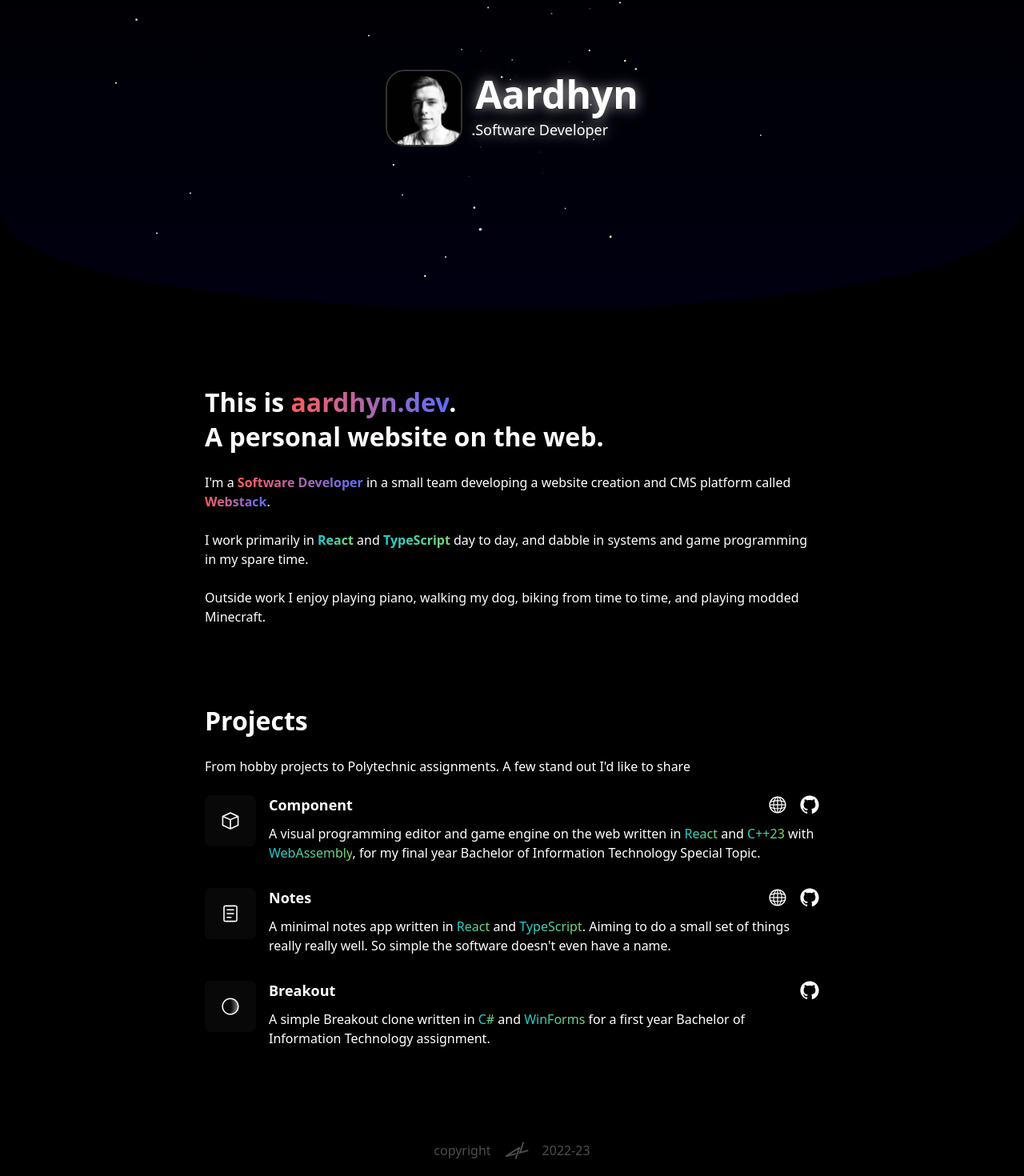
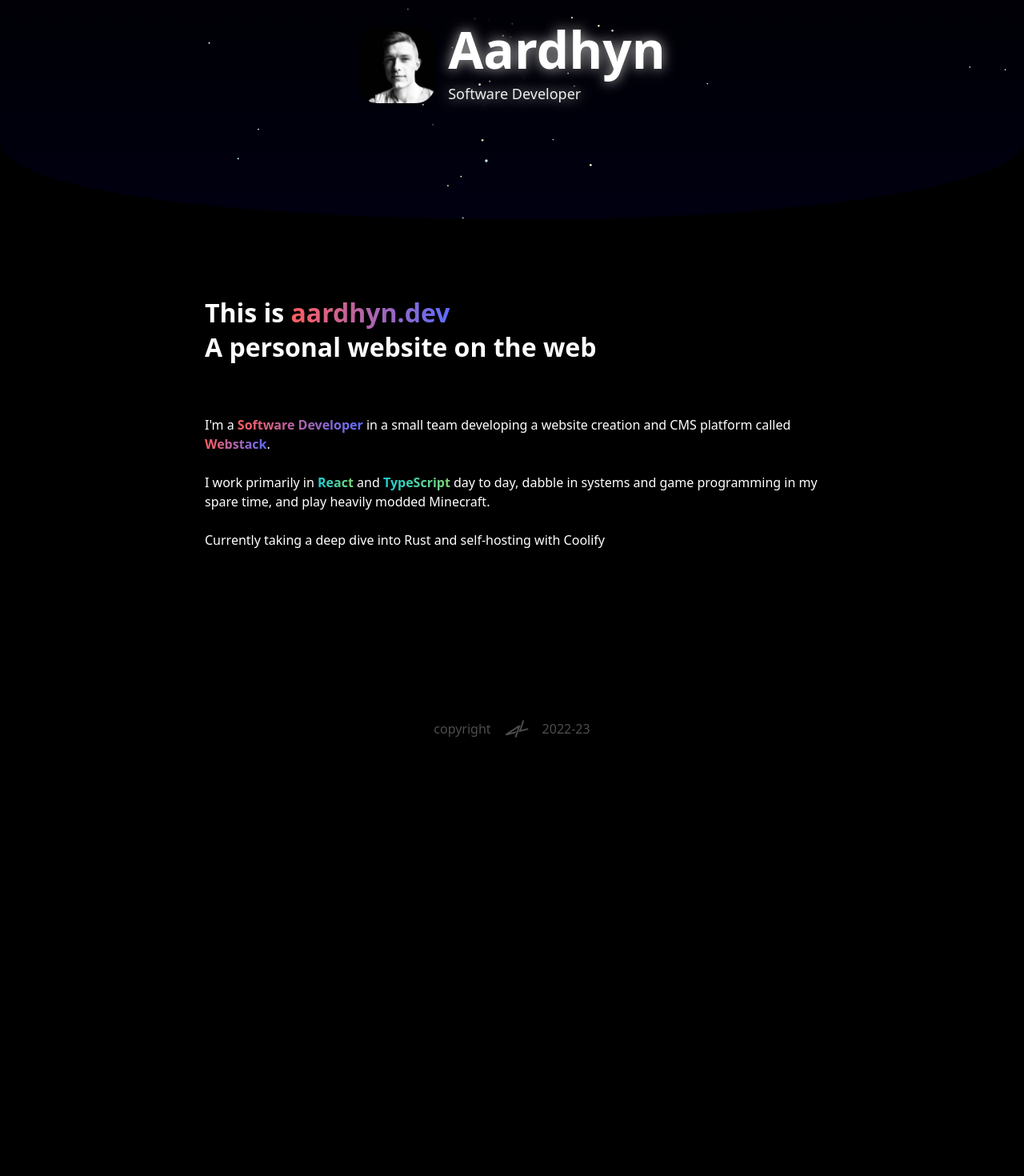
Before and after one commit to aardhyn/aardhyn, a React (Vite) app: page / in a window 1280 px wide. Shown: the part 127-1597 px from the top of the page at 80% size. After the commit the page ends 1070 px from the top, so only its background shows below. Built offline with nearby package versions, Linux system fonts and the light colour scheme.

Commit message:
chore: housekeeping

```diff
--- a/src/App.tsx
+++ b/src/App.tsx
@@ -1,12 +1,12 @@
 import { styled } from "./constant/stitches.config";
-import { Header, Intro, Footer, Projects } from "./sections";
+import { Header, Intro, Footer } from "./sections";
 
 export default function App() {
   return (
     <Main>
       <Header />
       <Intro />
-      <Projects />
+      <Greedy />
       <Footer />
     </Main>
   );
@@ -17,4 +17,7 @@ const Main = styled("main", {
   flexDirection: "column",
   gap: 96,
 });
-const Greedy = styled("div", { flex: 1 });
+
+const Greedy = styled("div", {
+  flex: 1,
+});
--- a/src/component/Typography.tsx
+++ b/src/component/Typography.tsx
@@ -3,15 +3,15 @@ import { WARM, COOL } from "../constant/gradient";
 
 export const H1 = styled("h1", {
   color: "#fff",
-  fontSize: 48,
-  fontWeight: 700,
+  fontSize: 64,
+  fontWeight: 600,
   margin: 0,
   padding: 0,
 });
 
 export const H2 = styled("h2", {
   fontSize: 32,
-  fontWeight: 700,
+  fontWeight: 600,
   color: "#fff",
   margin: 0,
   padding: 0,
--- a/src/sections/+Footer.tsx
+++ /dev/null
@@ -1,29 +0,0 @@
-import { styled } from "../constant/stitches.config";
-import logo from "../asset/logo_w.png";
-
-const start = "2022";
-const end = new Date().getFullYear().toString();
-const endCondensed = end.substring(2, end.length);
-
-const logoSize = 32;
-
-export function Footer() {
-  return (
-    <Root css={{ opacity: 0.3 }}>
-      <span>copyright</span>
-      <img width={logoSize} height={logoSize} src={logo} alt="logo" />
-      <span>
-        {start}-{endCondensed}
-      </span>
-    </Root>
-  );
-}
-const Root = styled("footer", {
-  color: "#fff",
-  margin: "0 auto",
-  display: "flex",
-  alignItems: "center",
-  justifyContent: "center",
-  padding: 16,
-  gap: 16,
-});
--- a/src/sections/+Projects.tsx
+++ /dev/null
@@ -1,128 +0,0 @@
-import { CubeIcon, GitHubLogoIcon, GlobeIcon } from "@radix-ui/react-icons";
-import { Section } from "../component/Section";
-import { A, H3, P, G } from "../component/Typography";
-import { styled } from "../constant/stitches.config";
-import type { Project } from "../constant/projects";
-import { PROJECTS } from "../constant/projects";
-
-export function Projects() {
-  return (
-    <Section>
-      <H2>Projects</H2>
-      <P>
-        From hobby projects to Polytechnic assignments. A few stand out I'd like
-        to share
-      </P>
-      <ProjectsRoot>
-        {PROJECTS.map((project) => (
-          <Project project={project} />
-        ))}
-      </ProjectsRoot>
-    </Section>
-  );
-}
-const ProjectsRoot = styled("div", {
-  display: "flex",
-  flexDirection: "column",
-  gap: 32,
-});
-
-function Project({ project }: { project: Project }) {
-  return (
-    <ProjectRoot>
-      <Graphic large>{project.icon}</Graphic>
-      <Content>
-        <Title>
-          <Graphic small>{project.icon}</Graphic>
-          <H3>{project.title}</H3>
-        </Title>
-        <Links>
-          {project.links.live && (
-            <A
-              href={`https://${project.links.live}`}
-              target="_blank"
-              referrerPolicy="no-referrer"
-              css={{ display: "flex", alignItems: "center" }}
-            >
-              <GlobeIcon width={24} height={24} color="#fff" />
-            </A>
-          )}
-          {project.links.source && (
-            <A
-              href={`https://${project.links.source}`}
-              target="_blank"
-              referrerPolicy="no-referrer"
-              css={{ display: "flex", alignItems: "center" }}
-            >
-              <GitHubLogoIcon width={24} height={24} color="#fff" />
-            </A>
-          )}
-        </Links>
-        <P css={{ gridColumnEnd: "span 2" }}>{project.description}</P>
-      </Content>
-    </ProjectRoot>
-  );
-}
-const ProjectRoot = styled("div", {
-  display: "grid",
-  gridTemplateColumns: "auto 1fr",
-  gap: 16,
-});
-const Graphic = styled("div", {
-  alignItems: "center",
-  justifyContent: "center",
-  background: "#080808",
-  "& svg": {
-    color: "#fff",
-  },
-
-  variants: {
-    small: {
-      true: {
-        display: "flex",
-        "@sm": { display: "none" },
-        width: 32,
-        height: 32,
-        borderRadius: 4,
-      },
-    },
-    large: {
-      true: {
-        display: "none",
-        "@sm": { display: "flex" },
-        borderRadius: 8,
-        width: 64,
-        height: 64,
-        "& svg": {
-          width: 24,
-          height: 24,
-        },
-      },
-    },
-  },
-  defaultVariants: {
-    small: false,
-    large: true,
-  },
-});
-const Title = styled("span", {
-  display: "inline-flex",
-  alignItems: "center",
-  gap: 12,
-});
-
-const Content = styled("div", {
-  display: "grid",
-  gridTemplateColumns: "1fr auto",
-  gap: 12,
-});
-const Links = styled("div", {
-  display: "flex",
-  alignItems: "center",
-  gap: 16,
-});
-
-const H2 = styled("h1", {
-  fontSize: 32,
-  color: "#fff",
-});
--- /dev/null
+++ b/src/sections/Footer.tsx
@@ -0,0 +1,29 @@
+import { styled } from "../constant/stitches.config";
+import logo from "../asset/logo_w.png";
+
+const start = "2022";
+const end = new Date().getFullYear().toString();
+const endCondensed = end.substring(2, end.length);
+
+const logoSize = 32;
+
+export function Footer() {
+  return (
+    <Root css={{ opacity: 0.3 }}>
+      <span>copyright</span>
+      <img width={logoSize} height={logoSize} src={logo} alt="logo" />
+      <span>
+        {start}-{endCondensed}
+      </span>
+    </Root>
+  );
+}
+const Root = styled("footer", {
+  color: "#fff",
+  margin: "0 auto",
+  display: "flex",
+  alignItems: "center",
+  justifyContent: "center",
+  padding: 16,
+  gap: 16,
+});
--- a/src/sections/+Header.tsx
+++ b/src/sections/Header.tsx
@@ -5,23 +5,16 @@ import { styled } from "../constant/stitches.config";
 import FisheyeArc from "../vector/FisheyeArc";
 import { A, H1 } from "../component/Typography";
 
+const PORTRAIT_SIZE = 96;
+const PORTRAIT_OFFSET = 16;
+const VERTICAL_COVERAGE = 0.5;
+const height = window.innerHeight * VERTICAL_COVERAGE;
+
 export function Header() {
-  const height = window.innerHeight * 0.64;
   return (
     <Root css={{ height }}>
       <Starfield width={"100%"} height={"100%"} />
-      <Section
-        css={{
-          position: "absolute",
-          top: 0,
-          gap: 24,
-          color: "#fff8",
-          "& svg": {
-            transition: "color 200ms ease-in-out",
-            "&:hover": { color: "#ffff" },
-          },
-        }}
-      >
+      <Top>
         <A
           href="https://github.com/AardhynLavender"
           target="_blank"
@@ -36,30 +29,15 @@ export function Header() {
         >
           <LinkedInLogoIcon width={24} height={24} />
         </A>
-      </Section>
-      <Section
-        css={{
-          alignItems: "center",
-          position: "relative",
-          zIndex: 100,
-        }}
-      >
-        <img
-          width={96}
-          height={96}
-          src={portrait}
-          loading="lazy"
-          style={{
-            marginTop: 12, // center visually with text
-            borderRadius: 24,
-            border: "2px solid #333",
-          }}
-        />
-        <div style={{ textShadow: "0 0 16px #bbb" }}>
+      </Top>
+      <Main>
+        <Portrait src={portrait} loading="lazy" />
+        <MainText>
           <H1>Aardhyn</H1>
           <Sub>Software Developer</Sub>
-        </div>
-      </Section>
+        </MainText>
+      </Main>
+
       <FisheyeArc
         css={{
           position: "absolute",
@@ -92,10 +70,33 @@ const Section = styled("section", {
   gap: 16,
 });
 
+const Top = styled(Section, {
+  position: "absolute",
+  top: 0,
+  gap: 24,
+  color: "#fff8",
+
+  "& svg": {
+    transition: "color 200ms ease-in-out",
+    "&:hover": { color: "#ffff" },
+  },
+});
+
+const Main = styled(Section, { zIndex: 1 });
+
+const MainText = styled("div", {
+  textShadow: "0 0 16px #bbb",
+});
+
+const Portrait = styled("img", {
+  marginTop: PORTRAIT_OFFSET, // center visually with text
+  width: PORTRAIT_SIZE,
+  aspectRatio: 1,
+  borderRadius: 24,
+});
+
 const Sub = styled("h2", {
   fontSize: 18,
-  fontWeight: 400,
-  color: "#fff",
-  margin: 0,
-  padding: 0,
+  fontWeight: 500,
+  color: "#eee",
 });
--- a/src/sections/+Intro.tsx
+++ b/src/sections/Intro.tsx
@@ -1,15 +1,17 @@
 import { styled } from "../constant/stitches.config";
 import { Section } from "../component/Section";
 import { H2, P, G } from "../component/Typography";
-import { COOL, WARM } from "../constant/gradient";
 
 export function Intro() {
   return (
     <Section>
       <H2>
-        This is <G warm>aardhyn.dev</G>.
-        <br />A personal website on the web.
+        This is <G warm>aardhyn.dev</G>
+        <br />A personal website on the web
       </H2>
+
+      <Spacer />
+
       <P>
         I'm a{" "}
         <G warm strong>
@@ -32,13 +34,16 @@ export function Intro() {
           {" "}
           TypeScript{" "}
         </G>
-        day to day, and dabble in systems and game programming in my
-        spare time.
+        day to day, dabble in systems and game programming in my spare time, and
+        play heavily modded Minecraft.
       </P>
       <P>
-        Outside work I enjoy playing piano, walking my dog, biking from time to
-        time, and playing modded Minecraft.
+        Currently taking a deep dive into Rust and self-hosting with Coolify
       </P>
     </Section>
   );
 }
+
+const Spacer = styled("div", {
+  height: 16,
+});
```
Also changed, not shown: src/sections/index.ts (+3 -4 lines).
